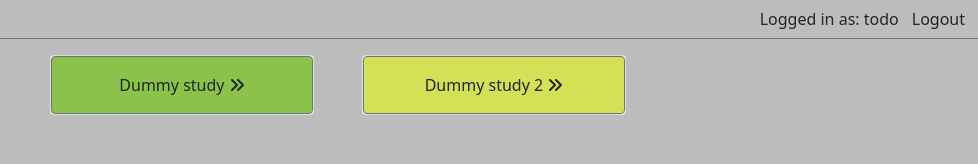
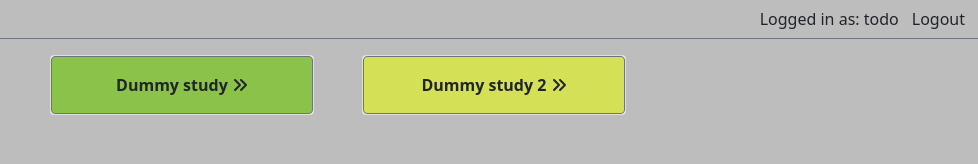
Before and after one commit to tekenradar/researcher-ui, a React (Create React App) app: page /studies in a window 1280 px wide. Shown: the top 164 px of the page, without its empty margins (302-1280 px from the left). Built offline with nearby package versions, Linux system fonts and the light colour scheme.

Commit message:
added bold text for cards on home page

```diff
--- a/src/pages/StudySelector.tsx
+++ b/src/pages/StudySelector.tsx
@@ -20,7 +20,7 @@ const StudySelector: React.FC = () => {
                 type="button"
                 className={`${
                   index === 0 ? "bg-firstStudyColor" : "bg-secondStudyColor"
-                } btn cardBtn card-body shadow-none border border-secondary`}
+                } btn cardBtn card-body shadow-none border border-secondary fw-bold`}
                 to={study.key}
               >
                 {study.name} <FontAwesomeIcon icon={faAnglesRight} />
```
